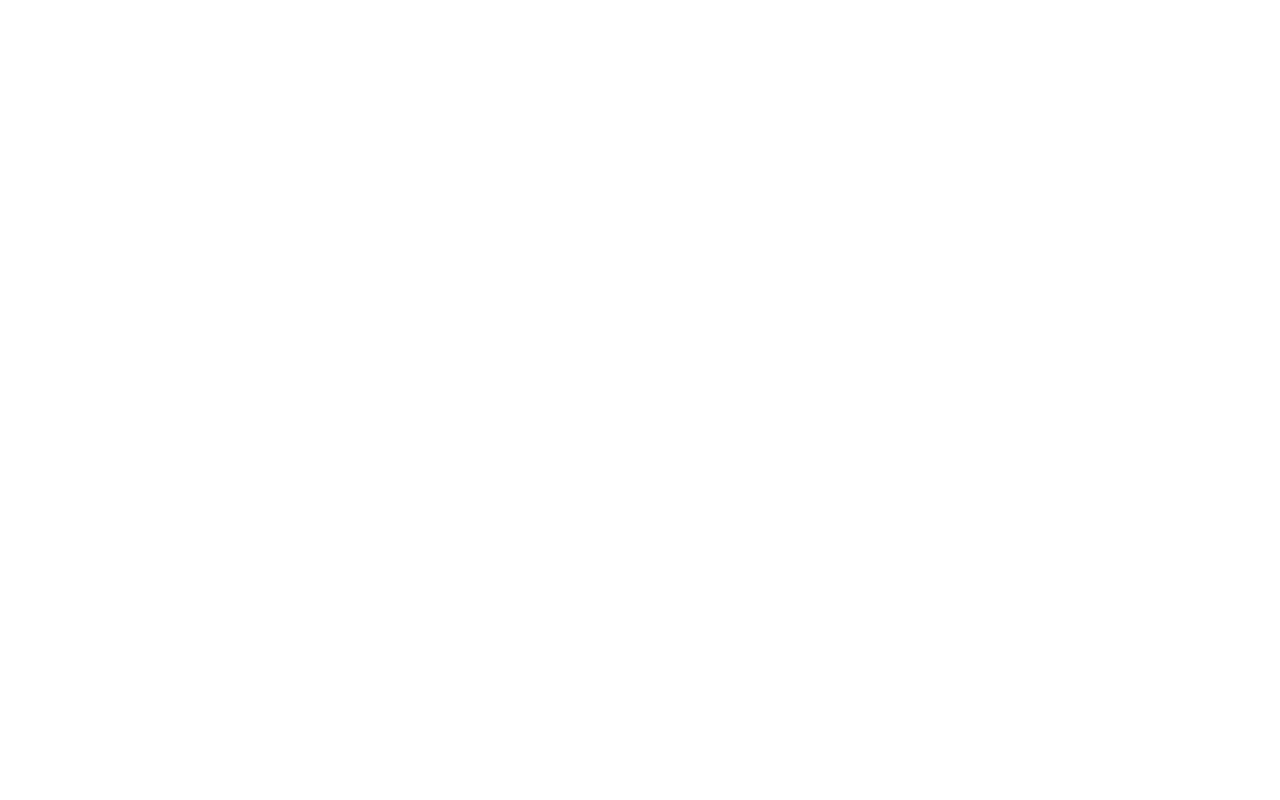
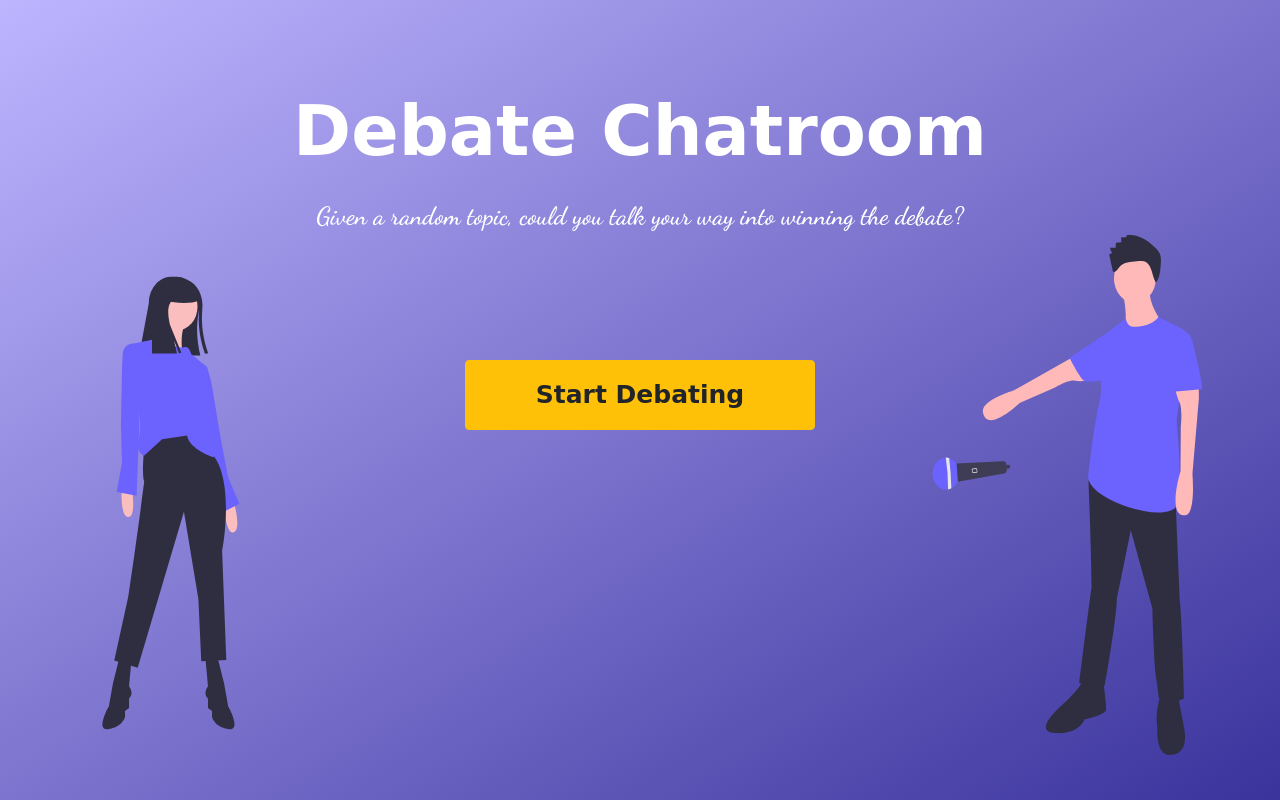
Before and after one commit to Marwa64/Debate-Chatroom, a website: page index.html in a window 1280 px wide. Drawn offline with nearby package versions, Linux system fonts and the light colour scheme; a web font is replaced by a local one.

Commit message:
front page

```diff
--- a/index.html
+++ b/index.html
@@ -2,16 +2,40 @@
 <html lang="en" dir="ltr">
   <head>
     <meta charset="utf-8">
-    <meta name="viewport" content="width=device-width initial-scale=1 shrink-to-fit=no">
+    <meta name="viewport" content="width=device-width, initial-scale=1, shrink-to-fit=no">
     <!-- build:css public/css/bootstrap.css -->
     <!-- <link rel="stylesheet" href="node_modules/bootstrap/dist/css/bootstrap.min.css"> -->
     <!-- endbuild -->
     <link rel="stylesheet" href="css/bootstrap.css">
+    <link href="https://fonts.googleapis.com/css2?family=Merienda+One&display=swap" rel="stylesheet">
+    <link href="https://fonts.googleapis.com/css2?family=Dancing+Script:wght@600&display=swap" rel="stylesheet">
     <link rel="stylesheet" href="css/styles.css">
     <title>Debate Chatroom</title>
   </head>
   <body>
+    <div class="jumbotron">
+      <div class="container">
+        <div class="row row-header">
+          <div class="col-12">
+            <h1>Debate Chatroom</h1>
+          </div>
+          <div class="col-12">
+            <h4>Given a random topic, could you talk your way into winning the debate?</h4>
+          </div>
+        </div>
+      </div>
+    </div>
 
+    <img class="d-none d-lg-inline" id="img1" src="img/debate-girl.svg" width="400" height="570">
+    <img class="d-none d-lg-inline" id="img2" src="img/debate-guy.svg" width="310" height="520">
+
+    <div class="container">
+      <div class="row row-content">
+        <div class="offset-2 col-9 offset-sm-4 col-sm-4">
+          <button type="button" id="startBtn" class="btn btn-warning btn-block"><span class="startBtn">Start Debating</span></button>
+        </div>
+      </div>
+    </div>
     <!-- build:js public/js/bootstrap.js -->
     <!-- <script src="node_modules/jquery/dist/jquery.slim.min.js"></script>
     <script src="node_modules/popper.js/dist/umd/popper.min.js"></script>
--- a/public/css/styles.css
+++ b/public/css/styles.css
@@ -0,0 +1,45 @@
+body{
+  background-image: linear-gradient(to bottom right, #beb5ff,#3a339c);
+  background-size: cover;
+  background-attachment: fixed;
+  margin: 0px auto;
+  width: 100%;
+  height: 100%;
+}
+.jumbotron{
+  margin-top: 25px;
+  background-color: #ffffff00;
+  color: white;
+}
+h1{
+  font-family: 'Merienda One', cursive;
+  font-size: 70px;
+  font-weight: 900;
+  text-align: center;
+}
+h4{
+  margin-top: 20px;
+  font-family: 'Dancing Script', cursive;
+  font-size: 25px;
+  text-align: center;
+}
+.startBtn{
+  font-weight: bold;
+  font-family: 'Merienda One', cursive;
+}
+#startBtn{
+  padding: 15px 20px 15px 20px;
+  font-size: 25px;
+  margin-top: 25px;
+}
+img{
+  position: absolute;
+}
+#img1{
+  margin-top: -120px;
+  margin-left: -25px;
+}
+#img2{
+  margin-top: -100px;
+  margin-left: 70%;
+}
```
Also changed, not shown: public/img/debate-girl.svg (added), public/img/debate-guy.svg (added).
